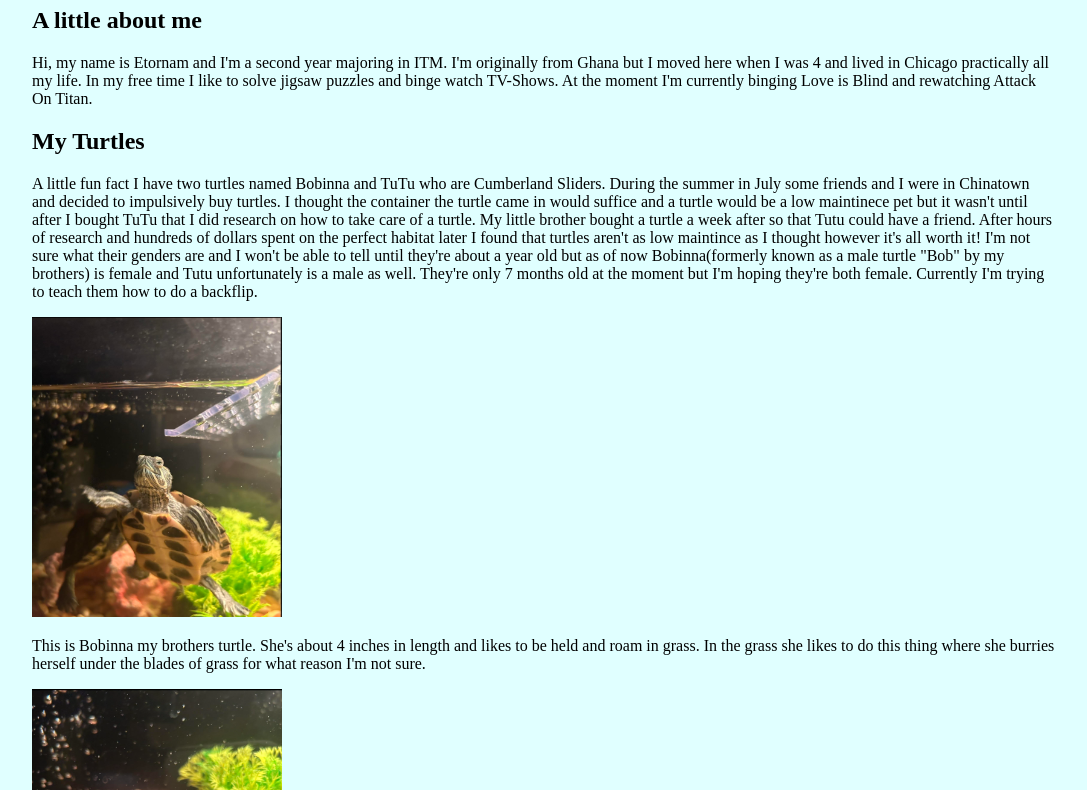
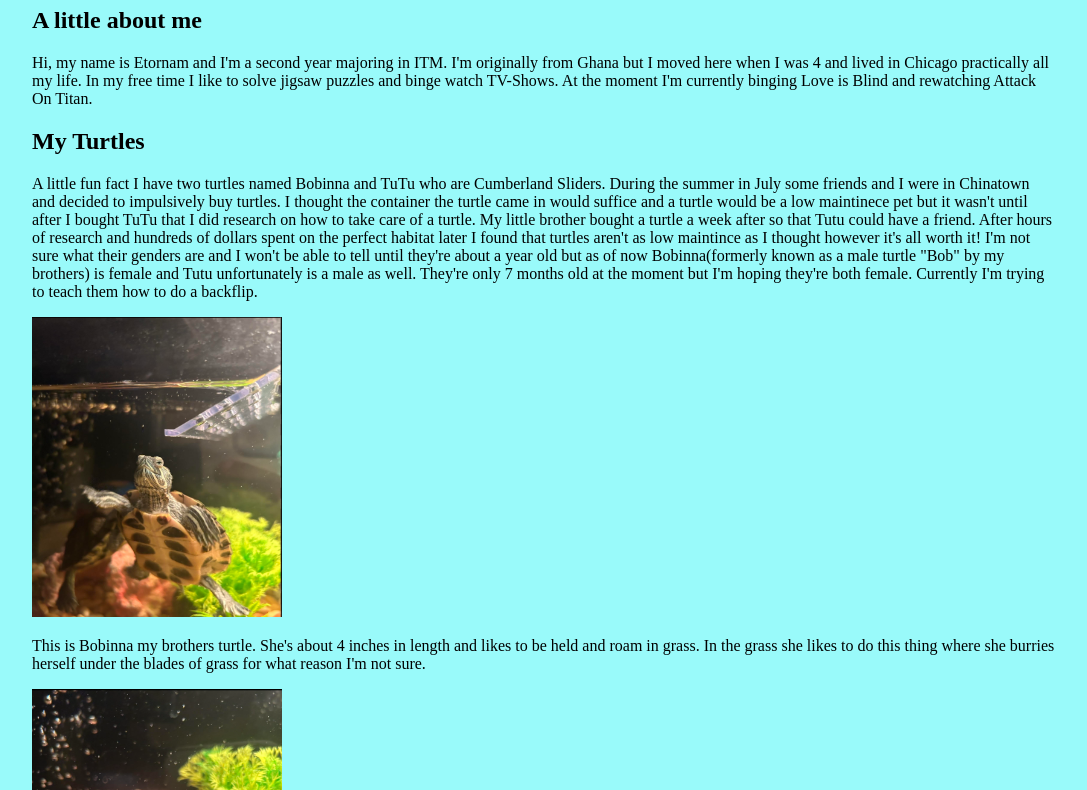
Before and after one commit to etornam19/Project2, a plain HTML site: page index.html in a window 1280 px wide. Shown: the part 119-909 px from the top of the page, without its empty margins (96-1183 px from the left). Drawn offline with Linux system fonts and the light colour scheme.

Commit message:
Update style.css

```diff
--- a/css/style.css
+++ b/css/style.css
@@ -1,6 +1,6 @@
 body {
   font-family: 'Times New Roman', Times, serif;
-  background-color: #E0FFFF;
+  background-color: #99fafa;
   margin-left: 10%;
   margin-right: 10%;
 }
```
